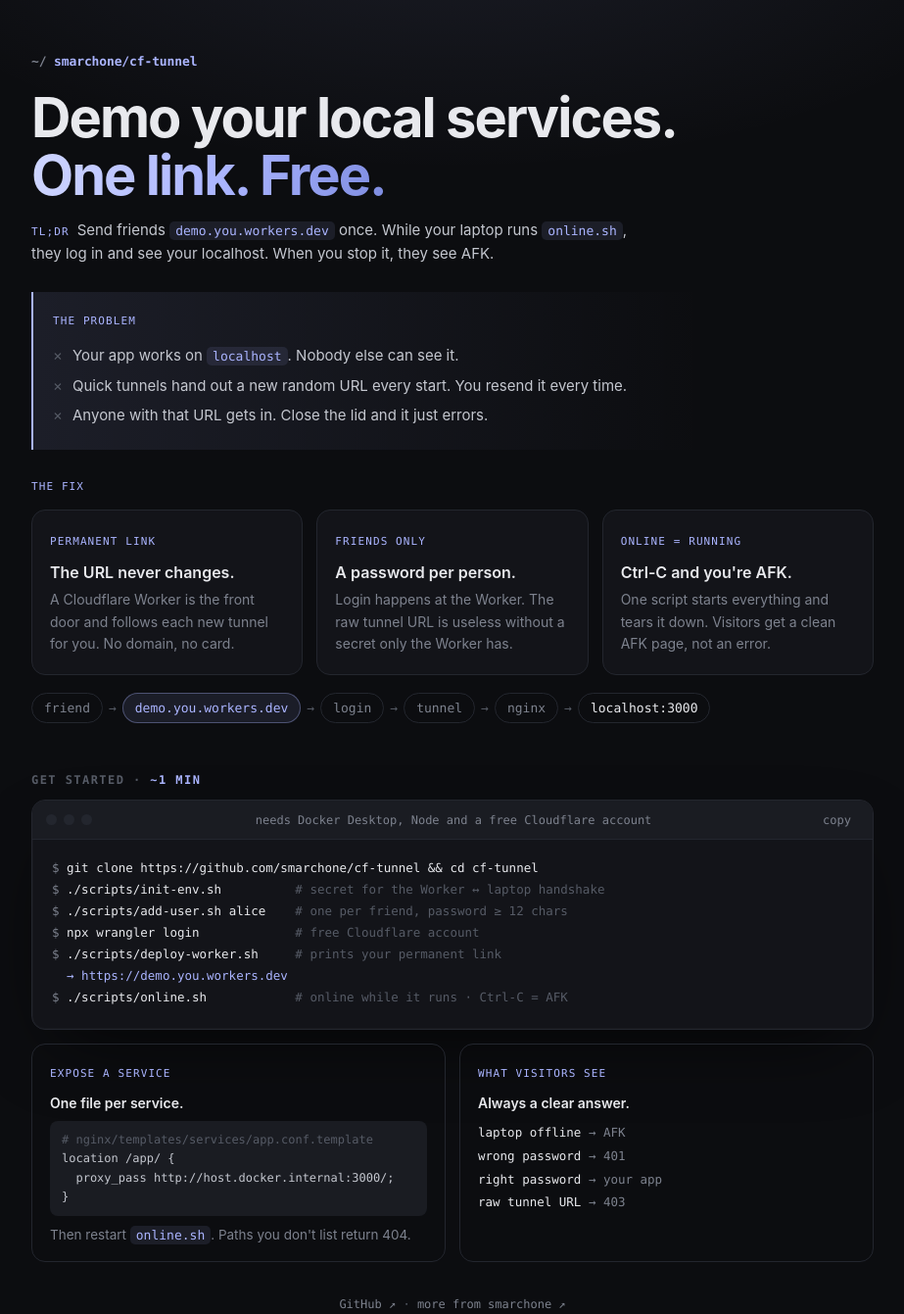
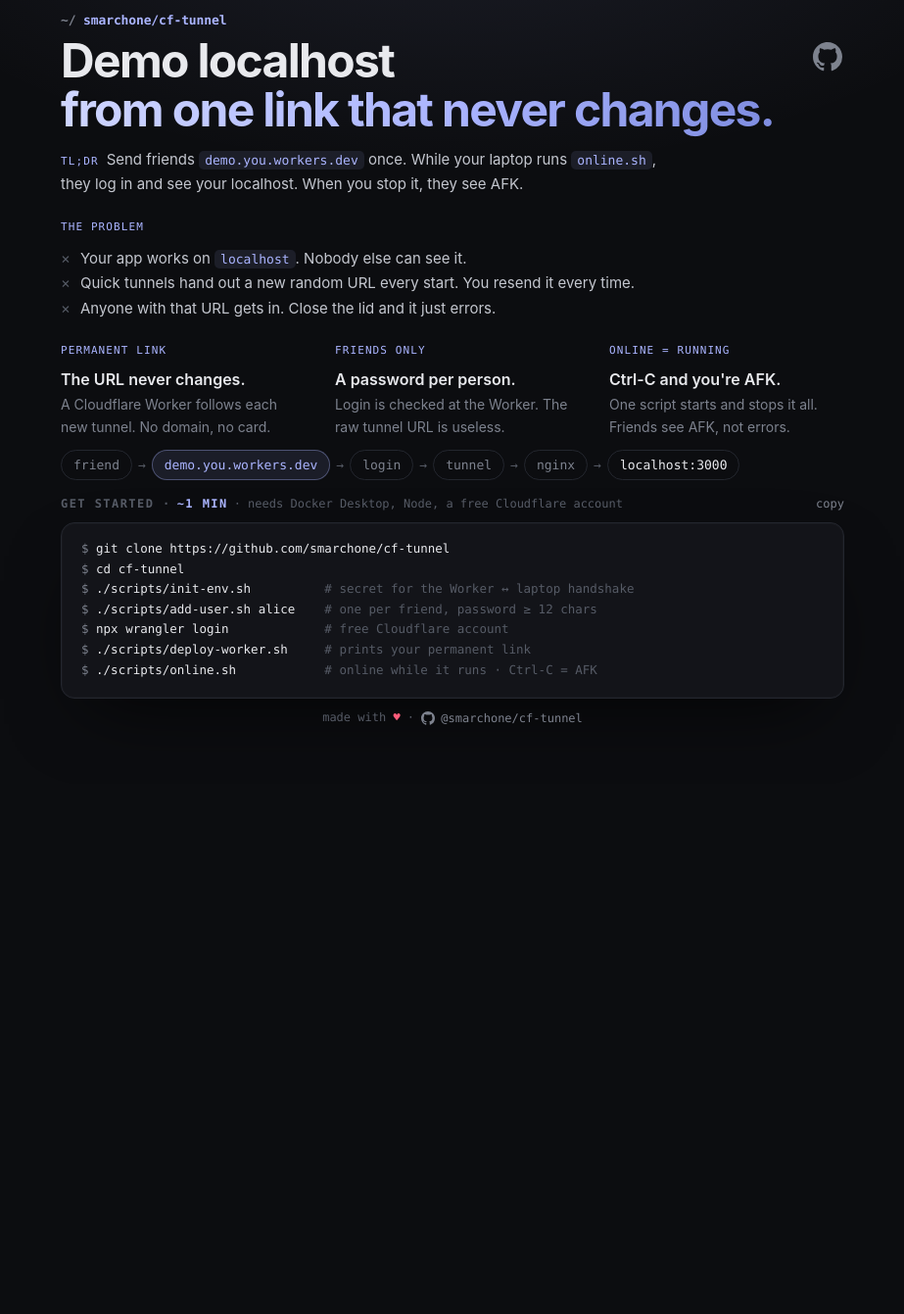
Before and after one commit to smarchone/cf-tunnel, a plain HTML site: page docs/index.html in a window 1280 px wide. Shown: the whole page at 98% size, without its empty margins (178-1101 px from the left). After the commit the page ends 800 px from the top, so only its background shows below. Drawn offline with Linux system fonts and the light colour scheme.

Commit message:
improve github page

```diff
--- a/docs/index.html
+++ b/docs/index.html
@@ -19,85 +19,88 @@
       --fg:#c4c7cf; --dim:#7d828e; --faint:#565b66; --white:#e8e9ed; --accent:#aab4ff; --accent-soft:rgba(170,180,255,.10); --accent-line:rgba(170,180,255,.35);
       --mono:ui-monospace, "SF Mono", Menlo, Consolas, monospace;
       --sans:ui-sans-serif, -apple-system, BlinkMacSystemFont, "Segoe UI", Inter, sans-serif;
+      /* Space between sections: roomy on tall screens, tight enough on short ones that the footer stays in view. */
+      --gap:clamp(16px, calc((100svh - 690px) / 6.5), 56px);   /* 6.5 gaps in total; ~690px of content */
       color-scheme:dark;
     }
     * { box-sizing:border-box; }
     html, body { background:var(--bg); color:var(--fg); margin:0; }
-    body { font:15px/1.65 var(--sans); padding:56px 16px 48px; -webkit-font-smoothing:antialiased;
+    body { font:15px/1.65 var(--sans); padding:calc(var(--gap) * .8) 16px calc(var(--gap) * .5); -webkit-font-smoothing:antialiased;
            background:radial-gradient(900px 420px at 50% -120px, var(--accent-soft), transparent 70%) no-repeat, var(--bg); }
-    main { max-width:860px; margin:0 auto; }
+    main { max-width:800px; margin:0 auto; }
     a { color:var(--accent); }
 
-    h1 { font:600 13px/1 var(--mono); color:var(--dim); margin:0 0 22px; letter-spacing:-.01em; }
+    h1 { font:600 13px/1 var(--mono); color:var(--dim); margin:0 0 calc(var(--gap) * .6); letter-spacing:-.01em; }
     h1 span { color:var(--accent); }
-    .hero { margin:0 0 14px; font:700 clamp(34px, 7vw, 56px)/1.05 var(--sans); color:var(--white); letter-spacing:-.035em; }
+    h1 a { color:inherit; text-decoration:none; }
+    h1 a:hover span { text-decoration:underline; text-underline-offset:3px; }
+    .top { display:flex; align-items:flex-start; gap:40px; }
+    .top .hero { flex:0 1 auto; min-width:0; }   /* icon sits just past the slogan, not at the far edge */
+    .repo { flex:none; margin-top:6px; color:var(--dim); transition:color .15s; }
+    .repo:hover { color:var(--white); }
+    .repo svg { display:block; width:30px; height:30px; fill:currentColor; }
+    .hero { margin:0 0 14px; font:700 clamp(32px, 6vw, 48px)/1.05 var(--sans); color:var(--white); letter-spacing:-.035em; }
     .hero em { font-style:normal; color:var(--accent);
                background:linear-gradient(100deg, #cfd6ff, #aab4ff 55%, #7e8ce0); -webkit-background-clip:text; background-clip:text; -webkit-text-fill-color:transparent; }
-    .tldr { color:var(--fg); margin:0 0 26px; max-width:640px; }
+    .tldr { color:var(--fg); margin:0 0 var(--gap); max-width:640px; }
     .tldr span { font:11px/1 var(--mono); color:var(--accent); text-transform:uppercase; letter-spacing:.1em; margin-right:8px; }
     code { font:13px var(--mono); color:var(--accent); background:var(--accent-soft); padding:2px 6px; border-radius:5px; }
 
     .lbl { font:11px/1 var(--mono); color:var(--accent); text-transform:uppercase; letter-spacing:.1em; }
-    .problem { margin:8px 0 24px; padding:16px 20px; border-left:2px solid var(--accent); background:linear-gradient(90deg, var(--accent-soft), transparent 80%); border-radius:0 12px 12px 0; }
-    .problem ul { list-style:none; padding:0; margin:12px 0 0; }
-    .problem li { margin:6px 0; padding-left:20px; position:relative; }
+    .problem { margin:0 0 var(--gap); }
+    .problem ul { list-style:none; padding:0; margin:8px 0 0; }
+    .problem li { margin:0; padding-left:20px; position:relative; line-height:1.7; }
     .problem li::before { content:"×"; position:absolute; left:0; color:var(--faint); }
 
-    .pitch { display:grid; grid-template-columns:repeat(3, minmax(0, 1fr)); gap:14px; margin:12px 0 18px; }
-    .pitch div { min-width:0; background:var(--card); border:1px solid var(--line); border-radius:14px; padding:18px 18px 20px; transition:border-color .2s; }
-    .pitch div:hover { border-color:#323642; }
-    .pitch h2 { font:600 16px/1.35 var(--sans); color:var(--white); margin:10px 0 6px; }
+    .pitch { display:grid; grid-template-columns:repeat(3, minmax(0, 1fr)); gap:40px; margin:0 0 calc(var(--gap) * .7); }
+    .pitch div { min-width:0; }
+    .pitch h2 { font:600 16px/1.35 var(--sans); color:var(--white); margin:8px 0 4px; }
     .pitch p { color:var(--dim); font-size:14px; line-height:1.6; margin:0; }
 
-    .flow { display:flex; flex-wrap:wrap; align-items:center; gap:8px 6px; margin:0 0 52px; font:13px/1 var(--mono); color:var(--faint); }
+    .flow { display:flex; flex-wrap:wrap; align-items:center; gap:8px 6px; margin:0 0 var(--gap); font:13px/1 var(--mono); color:var(--faint); }
     .flow span { color:var(--dim); border:1px solid var(--line); border-radius:999px; padding:8px 12px; }
     .flow span.gold { color:var(--accent); border-color:var(--accent-line); background:var(--accent-soft); }
     .flow span.end { color:var(--white); }
 
-    .eyebrow { font:600 12px/1 var(--mono); color:var(--faint); text-transform:uppercase; letter-spacing:.12em; margin:0 0 14px; }
+    .eyebrow { font:600 12px/1 var(--mono); color:var(--faint); text-transform:uppercase; letter-spacing:.12em; margin:0 0 12px; display:flex; align-items:baseline; gap:.5em; }
     .eyebrow b { color:var(--accent); font-weight:600; }
+    .eyebrow .req { color:var(--faint); font-weight:400; text-transform:none; letter-spacing:0; }
+    .eyebrow button { margin-left:auto; font:12px var(--mono); color:var(--dim); background:none; border:0; padding:0; cursor:pointer; text-transform:none; letter-spacing:0; }
+    .eyebrow button:hover { color:var(--accent); }
 
     .win { background:var(--win); border:1px solid var(--line); border-radius:14px; overflow:hidden;
            box-shadow:0 30px 80px -30px rgba(0,0,0,.8), 0 0 0 1px rgba(255,255,255,.02) inset; }
-    .bar { display:flex; align-items:center; gap:12px; height:40px; padding:0 14px; background:var(--bar); border-bottom:1px solid var(--line); }
-    .dots { display:flex; gap:7px; }
-    .dots i { width:11px; height:11px; border-radius:50%; background:var(--line); }
-    .title { flex:1; text-align:center; font:12px var(--mono); color:var(--dim); white-space:nowrap; overflow:hidden; text-overflow:ellipsis; }
-    .bar button { font:12px var(--mono); color:var(--dim); background:none; border:0; padding:5px 8px; border-radius:6px; cursor:pointer; }
-    .bar button:hover { color:var(--fg); background:var(--line); }
-    .screen { margin:0; padding:18px 20px 22px; font:12.5px/1.75 var(--mono); color:var(--white); overflow-x:auto; white-space:pre; }
-    .screen, .after pre { scrollbar-width:thin; scrollbar-color:var(--line) transparent; }
+    .screen { margin:0; padding:16px 20px 18px; font:12.5px/1.65 var(--mono); color:var(--white); overflow-x:auto; white-space:pre; }
+    .screen { scrollbar-width:thin; scrollbar-color:var(--line) transparent; }
     .screen .c { color:var(--faint); }
     .screen .p { color:var(--dim); user-select:none; }
     .screen .o { color:var(--accent); }
 
-    .after { display:grid; grid-template-columns:minmax(0, 1fr) minmax(0, 1fr); gap:14px; margin:14px 0 0; }
-    .after > div { min-width:0; border:1px solid var(--line); border-radius:14px; padding:16px 18px; }
-    .after h3 { font:600 14px/1.35 var(--sans); color:var(--white); margin:10px 0 8px; }
-    .after pre { margin:0; background:var(--code); border-radius:8px; padding:10px 12px; font:12px/1.6 var(--mono); color:var(--fg); overflow-x:auto; }
-    .after pre .c { color:var(--faint); }
-    .after p { color:var(--dim); font-size:13.5px; margin:8px 0 0; }
-    .after ul { list-style:none; padding:0; margin:0; font:12.5px/1.9 var(--mono); color:var(--dim); }
-    .after li b { color:var(--white); font-weight:500; }
 
-    .hint { color:var(--faint); font:12px var(--mono); margin-top:36px; text-align:center; }
+    .hint { color:var(--faint); font:12px var(--mono); margin:calc(var(--gap) * .7) 0 0; text-align:center; }
     .hint a { color:var(--dim); text-decoration:none; }
     .hint a:hover { color:var(--accent); }
+    .hint .heart { color:#ff5c7a; }
+    .hint .gh { display:inline-flex; align-items:center; gap:6px; vertical-align:middle; }
+    .hint .gh svg { width:14px; height:14px; fill:currentColor; }
 
     @media (max-width:600px) {
       body { padding-top:28px; }
-      .pitch, .after { grid-template-columns:minmax(0, 1fr); }
+      .pitch { grid-template-columns:minmax(0, 1fr); gap:20px; }
       .screen { font-size:11.5px; padding:16px 14px 20px; }
       .screen .c { display:none; }   /* commands fit; comments are desktop-only */
-      .title { display:none; }
+      .eyebrow .req { display:none; }
     }
   </style>
 </head>
 <body>
 <main>
-  <h1>~/ <span>smarchone/cf-tunnel</span></h1>
+  <h1><a href="https://github.com/smarchone/cf-tunnel">~/ <span>smarchone/cf-tunnel</span></a></h1>
 
-  <p class="hero">Demo your local services.<br><em>One link. Free.</em></p>
+  <div class="top">
+    <p class="hero">Demo localhost<br><em>from one link that never changes.</em></p>
+    <a class="repo" href="https://github.com/smarchone/cf-tunnel" aria-label="cf-tunnel on GitHub" title="cf-tunnel on GitHub"><svg viewBox="0 0 16 16" aria-hidden="true"><path d="M8 0C3.58 0 0 3.58 0 8c0 3.54 2.29 6.53 5.47 7.59.4.07.55-.17.55-.38 0-.19-.01-.82-.01-1.49-2.01.37-2.53-.49-2.69-.94-.09-.23-.48-.94-.82-1.13-.28-.15-.68-.52-.01-.53.63-.01 1.08.58 1.23.82.72 1.21 1.87.87 2.33.66.07-.52.28-.87.51-1.07-1.78-.2-3.64-.89-3.64-3.95 0-.87.31-1.59.82-2.15-.08-.2-.36-1.02.08-2.12 0 0 .67-.21 2.2.82.64-.18 1.32-.27 2-.27.68 0 1.36.09 2 .27 1.53-1.04 2.2-.82 2.2-.82.44 1.1.16 1.92.08 2.12.51.56.82 1.27.82 2.15 0 3.07-1.87 3.75-3.65 3.95.29.25.54.73.54 1.48 0 1.07-.01 1.93-.01 2.2 0 .21.15.46.55.38A8.013 8.013 0 0016 8c0-4.42-3.58-8-8-8z"/></svg></a>
+  </div>
   <p class="tldr"><span>tl;dr</span>Send friends <code>demo.you.workers.dev</code> once. While your laptop runs <code>online.sh</code>, they log in and see your localhost. When you stop it, they see AFK.</p>
 
   <div class="problem">
@@ -109,52 +112,29 @@
     </ul>
   </div>
 
-  <span class="lbl">The fix</span>
   <section class="pitch">
-    <div><span class="lbl">Permanent link</span><h2>The URL never changes.</h2><p>A Cloudflare Worker is the front door and follows each new tunnel for you. No domain, no card.</p></div>
-    <div><span class="lbl">Friends only</span><h2>A password per person.</h2><p>Login happens at the Worker. The raw tunnel URL is useless without a secret only the Worker has.</p></div>
-    <div><span class="lbl">Online = running</span><h2>Ctrl-C and you're AFK.</h2><p>One script starts everything and tears it down. Visitors get a clean AFK page, not an error.</p></div>
+    <div><span class="lbl">Permanent link</span><h2>The URL never changes.</h2><p>A Cloudflare Worker follows each new tunnel. No domain, no card.</p></div>
+    <div><span class="lbl">Friends only</span><h2>A password per person.</h2><p>Login is checked at the Worker. The raw tunnel URL is useless.</p></div>
+    <div><span class="lbl">Online = running</span><h2>Ctrl-C and you're AFK.</h2><p>One script starts and stops it all. Friends see AFK, not errors.</p></div>
   </section>
 
   <div class="flow">
     <span>friend</span>→<span class="gold">demo.you.workers.dev</span>→<span>login</span>→<span>tunnel</span>→<span>nginx</span>→<span class="end">localhost:3000</span>
   </div>
 
-  <p class="eyebrow">Get started · <b>~1 min</b></p>
+  <p class="eyebrow">Get started · <b>~1 min</b> <span class="req">· needs Docker Desktop, Node, a free Cloudflare account</span><button id="copy">copy</button></p>
   <div class="win">
-    <div class="bar"><div class="dots"><i></i><i></i><i></i></div><div class="title">needs Docker Desktop, Node and a free Cloudflare account</div><button id="copy">copy</button></div>
-<pre class="screen" id="steps"><span class="p">$ </span>git clone https://github.com/smarchone/cf-tunnel &amp;&amp; cd cf-tunnel
+<pre class="screen" id="steps"><span class="p">$ </span>git clone https://github.com/smarchone/cf-tunnel
+<span class="p">$ </span>cd cf-tunnel
 <span class="p">$ </span>./scripts/init-env.sh          <span class="c"># secret for the Worker ↔ laptop handshake</span>
 <span class="p">$ </span>./scripts/add-user.sh alice    <span class="c"># one per friend, password ≥ 12 chars</span>
 <span class="p">$ </span>npx wrangler login             <span class="c"># free Cloudflare account</span>
 <span class="p">$ </span>./scripts/deploy-worker.sh     <span class="c"># prints your permanent link</span>
-<span class="o">  → https://demo.you.workers.dev</span>
 <span class="p">$ </span>./scripts/online.sh            <span class="c"># online while it runs · Ctrl-C = AFK</span></pre>
   </div>
 
-  <section class="after">
-    <div>
-      <span class="lbl">Expose a service</span>
-      <h3>One file per service.</h3>
-<pre><span class="c"># nginx/templates/services/app.conf.template</span>
-location /app/ {
-  proxy_pass http://host.docker.internal:3000/;
-}</pre>
-      <p>Then restart <code>online.sh</code>. Paths you don't list return 404.</p>
-    </div>
-    <div>
-      <span class="lbl">What visitors see</span>
-      <h3>Always a clear answer.</h3>
-      <ul>
-        <li><b>laptop offline</b> → AFK</li>
-        <li><b>wrong password</b> → 401</li>
-        <li><b>right password</b> → your app</li>
-        <li><b>raw tunnel URL</b> → 403</li>
-      </ul>
-    </div>
-  </section>
 
-  <p class="hint"><a href="https://github.com/smarchone/cf-tunnel">GitHub ↗</a> · <a href="https://smarchone.github.io/skills/">more from smarchone ↗</a></p>
+  <p class="hint">made with <span class="heart" aria-label="love">♥</span> · <a class="gh" href="https://github.com/smarchone/cf-tunnel"><svg viewBox="0 0 16 16" aria-hidden="true"><path d="M8 0C3.58 0 0 3.58 0 8c0 3.54 2.29 6.53 5.47 7.59.4.07.55-.17.55-.38 0-.19-.01-.82-.01-1.49-2.01.37-2.53-.49-2.69-.94-.09-.23-.48-.94-.82-1.13-.28-.15-.68-.52-.01-.53.63-.01 1.08.58 1.23.82.72 1.21 1.87.87 2.33.66.07-.52.28-.87.51-1.07-1.78-.2-3.64-.89-3.64-3.95 0-.87.31-1.59.82-2.15-.08-.2-.36-1.02.08-2.12 0 0 .67-.21 2.2.82.64-.18 1.32-.27 2-.27.68 0 1.36.09 2 .27 1.53-1.04 2.2-.82 2.2-.82.44 1.1.16 1.92.08 2.12.51.56.82 1.27.82 2.15 0 3.07-1.87 3.75-3.65 3.95.29.25.54.73.54 1.48 0 1.07-.01 1.93-.01 2.2 0 .21.15.46.55.38A8.013 8.013 0 0016 8c0-4.42-3.58-8-8-8z"/></svg>@smarchone/cf-tunnel</a></p>
 </main>
 <script>
   const btn = document.getElementById('copy');
```
